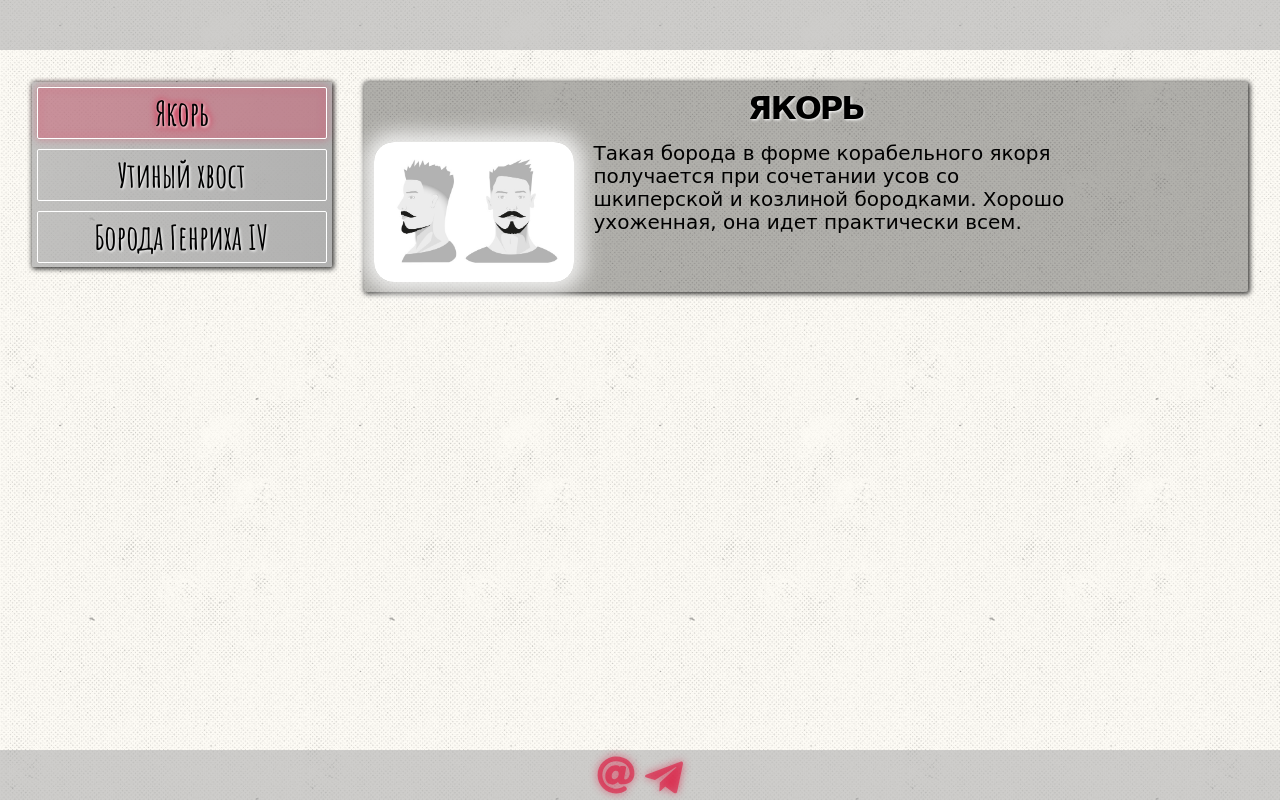
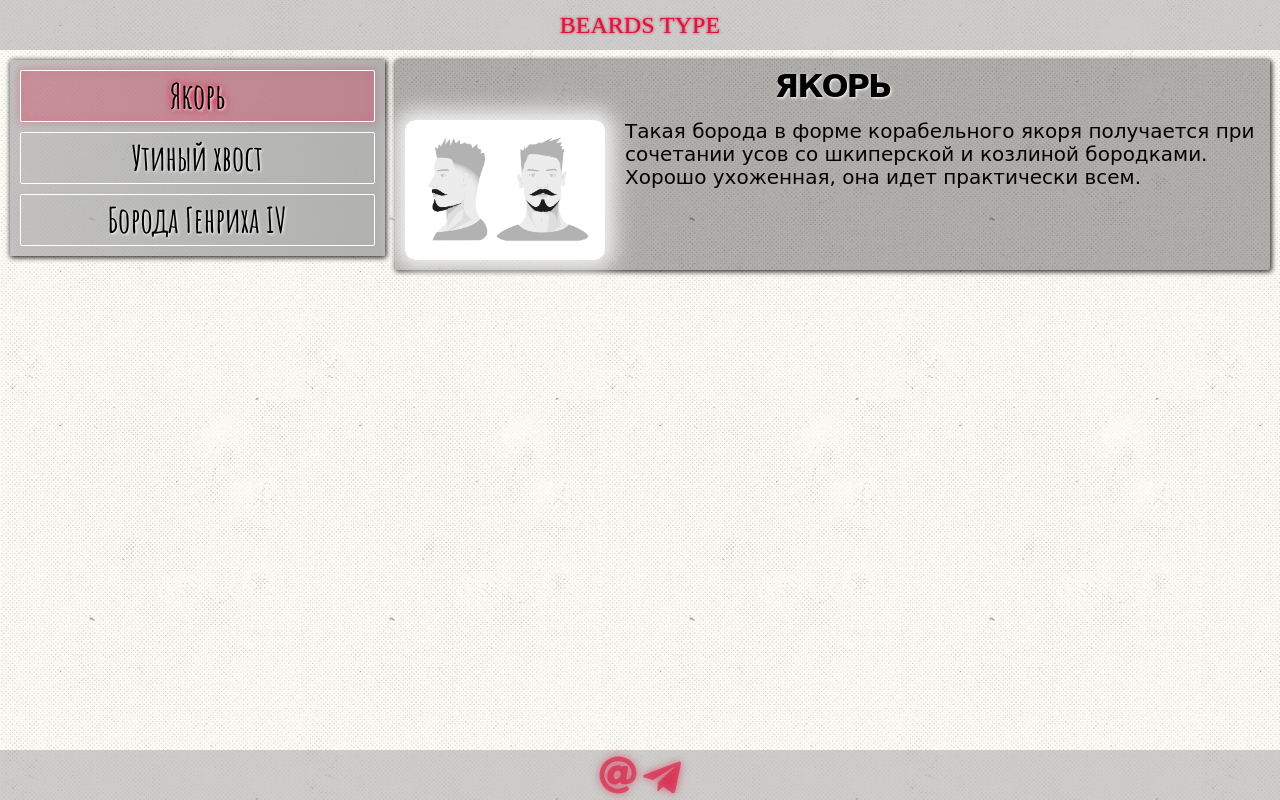
Before and after one commit to krash1408/kottans-frontend_DOM-homework, a plain HTML site: page index.html in a window 1280 px wide. Both pictures are taken after a click on the item "Якорь". Drawn offline with nearby package versions, Linux system fonts and the light colour scheme; a web font is replaced by a local one.

Commit message:
Restyling code. Change units to 'rem' and color units to 'rgba'.

```diff
--- a/index.html
+++ b/index.html
@@ -4,7 +4,8 @@
     <meta charset="UTF-8">
     <meta name="viewport" content="width=device-width, initial-scale=2.0">
     <meta http-equiv="X-UA-Compatible" content="ie=edge">
-    <title>NAV</title>
+    <title>Bearded beard</title>
+    <link rel="shortcut icon" type="image/x-icon" href="img/beard-svgrepo-com.svg" />
     <link href="https://fonts.googleapis.com/css?family=Neucha&amp;subset=cyrillic" rel="stylesheet">
     <link href="https://fonts.googleapis.com/css?family=Poiret+One&amp;subset=cyrillic" rel="stylesheet">
     <link href="https://fonts.googleapis.com/css?family=Amatic+SC:400,700&amp;subset=cyrillic" rel="stylesheet">
@@ -12,22 +13,22 @@
     <link rel="stylesheet" href="style.css">
 </head>
 <body>
-    <header></header>
-<main>
+    <header class="main-header"><span>Beards type</span></header>
+<main class="main">
     <!-- здесь JS генерирует меню навигации -->
-        <ul class="navigation__list">
-        </ul>
+    <section class="navigation">
+        <ul class="navigation__list"></ul>
+    </section>
     <!-- а здесь генерируется контент  -->
-        <div class="content__wrapper">
-        </div>
+    <section class="content">
+        <ul class="content__list"></ul>
+    </section>
 </main>
 <footer class="footer">
-    <a href="mailto:krash1408@gmail.com" target="_blank" class="contacts">
-            <svg aria-hidden="true" data-prefix="fas" data-icon="at" class="svg-inline--fa fa-at fa-w-16" role="img" viewBox="0 0 512 512"><path fill="rgba(220,20,60,.6)" d="M256 8C118.941 8 8 118.919 8 256c0 137.059 110.919 248 248 248 48.154 0 95.342-14.14 135.408-40.223 12.005-7.815 14.625-24.288 5.552-35.372l-10.177-12.433c-7.671-9.371-21.179-11.667-31.373-5.129C325.92 429.757 291.314 440 256 440c-101.458 0-184-82.542-184-184S154.542 72 256 72c100.139 0 184 57.619 184 160 0 38.786-21.093 79.742-58.17 83.693-17.349-.454-16.91-12.857-13.476-30.024l23.433-121.11C394.653 149.75 383.308 136 368.225 136h-44.981a13.518 13.518 0 0 0-13.432 11.993l-.01.092c-14.697-17.901-40.448-21.775-59.971-21.775-74.58 0-137.831 62.234-137.831 151.46 0 65.303 36.785 105.87 96 105.87 26.984 0 57.369-15.637 74.991-38.333 9.522 34.104 40.613 34.103 70.71 34.103C462.609 379.41 504 307.798 504 232 504 95.653 394.023 8 256 8zm-21.68 304.43c-22.249 0-36.07-15.623-36.07-40.771 0-44.993 30.779-72.729 58.63-72.729 22.292 0 35.601 15.241 35.601 40.77 0 45.061-33.875 72.73-58.161 72.73z"></path></svg>
-    </a>
-    <a href="https://t.me/krash1408" target="_blank" class="contacts">
-        <svg aria-hidden="true" data-prefix="fab" data-icon="telegram-plane" class="svg-inline--fa fa-telegram-plane fa-w-14" role="img" viewBox="0 0 448 512"><path fill="rgba(220,20,60,.6)" d="M446.7 98.6l-67.6 318.8c-5.1 22.5-18.4 28.1-37.3 17.5l-103-75.9-49.7 47.8c-5.5 5.5-10.1 10.1-20.7 10.1l7.4-104.9 190.9-172.5c8.3-7.4-1.8-11.5-12.9-4.1L117.8 284 16.2 252.2c-22.1-6.9-22.5-22.1 4.6-32.7L418.2 66.4c18.4-6.9 34.5 4.1 28.5 32.2z"></path></svg>
-    </a>
+    <a href="mailto:krash1408@gmail.com" target="_blank" class="footer__contacts">
+        <svg aria-hidden="true" data-prefix="fas" data-icon="at" class="svg-inline--fa fa-at fa-w-16" role="img" viewBox="0 0 512 512"><path fill="rgba(220,20,60,.6)" d="M256 8C118.941 8 8 118.919 8 256c0 137.059 110.919 248 248 248 48.154 0 95.342-14.14 135.408-40.223 12.005-7.815 14.625-24.288 5.552-35.372l-10.177-12.433c-7.671-9.371-21.179-11.667-31.373-5.129C325.92 429.757 291.314 440 256 440c-101.458 0-184-82.542-184-184S154.542 72 256 72c100.139 0 184 57.619 184 160 0 38.786-21.093 79.742-58.17 83.693-17.349-.454-16.91-12.857-13.476-30.024l23.433-121.11C394.653 149.75 383.308 136 368.225 136h-44.981a13.518 13.518 0 0 0-13.432 11.993l-.01.092c-14.697-17.901-40.448-21.775-59.971-21.775-74.58 0-137.831 62.234-137.831 151.46 0 65.303 36.785 105.87 96 105.87 26.984 0 57.369-15.637 74.991-38.333 9.522 34.104 40.613 34.103 70.71 34.103C462.609 379.41 504 307.798 504 232 504 95.653 394.023 8 256 8zm-21.68 304.43c-22.249 0-36.07-15.623-36.07-40.771 0-44.993 30.779-72.729 58.63-72.729 22.292 0 35.601 15.241 35.601 40.77 0 45.061-33.875 72.73-58.161 72.73z"></path></svg></a>
+    <a href="https://t.me/krash1408" target="_blank" class="footer__contacts">
+        <svg aria-hidden="true" data-prefix="fab" data-icon="telegram-plane" class="svg-inline--fa fa-telegram-plane fa-w-14" role="img" viewBox="0 0 448 512"><path fill="rgba(220,20,60,.6)" d="M446.7 98.6l-67.6 318.8c-5.1 22.5-18.4 28.1-37.3 17.5l-103-75.9-49.7 47.8c-5.5 5.5-10.1 10.1-20.7 10.1l7.4-104.9 190.9-172.5c8.3-7.4-1.8-11.5-12.9-4.1L117.8 284 16.2 252.2c-22.1-6.9-22.5-22.1 4.6-32.7L418.2 66.4c18.4-6.9 34.5 4.1 28.5 32.2z"></path></svg></a>
 </footer>
 <script src="index.js"></script>
 </body>
--- a/index.js
+++ b/index.js
@@ -15,7 +15,6 @@ let data = [
         'info' : 'Эта борода носит имя французского короля Генриха IV. Прекрасно отражает ее форму другое название - "бородка вокруг рта". Нежная, сексуальная и романтичная, она добавляет в облик человека нотки мужского эротизма и позволяет ему выглядеть элегантно. Людям с округлыми, полными лицами такая бородка не пойдет, а только подчеркнет недостатки их внешности.'
     },
 ];
-
 function navItemSelected(value) {
     if (value.target.nodeName !==  "LI") {
         return;
@@ -28,7 +27,6 @@ function navItemSelected(value) {
     contentArr.forEach(item => {
         item.classList.remove('content__item--visible');
     })
-
     value.target.classList.add('navigation__item--active');
     itemArr.forEach((item, index) => {
         if (item.classList.contains('navigation__item--active')) {
@@ -36,36 +34,35 @@ function navItemSelected(value) {
         }
     })
 }
-
-let itemBuild = document.querySelector('main');
+let itemBuild = document.querySelector('.main');
 data.forEach(value => {
     const navList = document.querySelector('.navigation__list');
 
-    const item = document.createElement('li');
-    item.textContent = value.title;
-    item.classList.add('navigation__item');
-    navList.appendChild(item);
+    const navItem = document.createElement('li');
+    navItem.textContent = value.title;
+    navItem.classList.add('navigation__item');
+    navList.appendChild(navItem);
 })
+data.forEach(value => {
+    const wrapper = document.querySelector('.content__list');
 
-data.forEach(value => {
-    const wrapper = document.querySelector('.content__wrapper');
-
-    let contentItem = document.createElement('div');
+    let contentItem = document.createElement('li');
     contentItem.classList.add('content__item');
     wrapper.appendChild(contentItem);
 
     let contentHeader = document.createElement('h3');
+    contentHeader.classList.add('content__title');
     contentHeader.textContent = value.title;
     contentItem.appendChild(contentHeader);
 
     let contentImage = document.createElement('img');
+    contentImage.classList.add('content__image');
     contentImage.setAttribute('src', value.img);
     contentItem.appendChild(contentImage);
 
-
     let contentInfo = document.createElement('p');
+    contentInfo.classList.add('content__info');
     contentInfo.textContent = value.info;
     contentItem.appendChild(contentInfo);
 })
-
 document.querySelector('.navigation__list').addEventListener('click', navItemSelected);
--- a/style.css
+++ b/style.css
@@ -1,170 +1,178 @@
+html {
+    font-size: 10px;
+}
 body {
     background-color: rgba(211, 211, 211, 0.568);
     background-image: url(img/bg.png);
     background-repeat: repeat;
+    font-size: 1.4rem;
 }
-
-main {
-    padding: 1em;
+.main {
+    padding: 1rem;
     display: flex;
     flex-flow: row nowrap;
 }
-header {
+.main-header {
     position: relative;
     top: 0;
     width: 100%;
-    height: 50px;
+    height: 5rem;
     background-color: rgba(175, 175, 175,.6);
-    line-height: 50px;
-    color: white;
-    text-shadow: 0 0 3px crimson;
+    font-size: 2.4rem;
+    text-transform: uppercase;
+    text-align: center;
+    line-height: 5rem;
+    color: rgb(220, 20, 60);
+    text-shadow: 0 0 .3rem rgba(220, 20, 60, 1);
+}
+.main-header span:hover {
+    filter: drop-shadow(1.6rem 1.6rem 2rem rgba(255, 0, 0, 1)) invert(75%);
+}
+/* Navigation */
+.navigation {
+    width: 30%;
 }
 .navigation__list {
     list-style-type: none;
-    padding: 0;
-    margin: 1em;
+    padding: .5rem;
+    margin: 0;
     display: flex;
     flex-flow: column;
-    flex: 0 0 24%;
-    height: 185px;
     background-image: linear-gradient(to right , rgba(169, 169, 169,.7),rgba(169, 169, 169,.9));
     border-radius: 2px;
     box-shadow: 1px 1px 5px 1px rgba(0,0,0,.8);
 }
 .navigation__item {
-    min-height: 50px;
-    line-height: 50px;
-    margin: 5px;
+    min-height: 5rem;
+    line-height: 5rem;
+    margin: .5rem;
     text-align: center;
-    font-size: 34px;
+    font-size: 3.5rem;
     text-shadow: 1px 1px 3px white;
-    border: 1px solid white;
-    border-radius: 2px;
+    border: .1rem solid white;
+    border-radius: .2rem;
     cursor: pointer;
     transition: background-color .5s;
     font-family: 'Amatic SC', cursive;
     font-weight: bold;
+    flex: 1 1 auto;
 }
 .navigation__item:hover {
     background-color:rgba(220, 20, 60,.5);
 }
 .navigation__item--active {
-    filter: drop-shadow(0 0 4px crimson);
+    filter: drop-shadow(0 0 .4rem rgba(220, 20, 60, 1));
     background-color: rgba(220, 20, 60,.15);
 }
-
-.content__wrapper {
-    width: 74%;
+/* Content */
+.content {
+    width: 70%;
+    margin-left: 1rem;
+}
+.content__list {
     position: relative;
-    margin: 1em;
+    padding: 0;
+    margin: 0;
+    list-style-type: none;
 }
 .content__item {
     background-color: rgba(0,0,0,.3);
-    border-radius: 3px;
+    border-radius: .3rem;
+    will-change: opacity;
     opacity: 0;
     transition: opacity .5s;
-    box-shadow: 1px 1px 5px 1px rgba(0,0,0,.8);
+    box-shadow: .1rem .1rem .5rem .1rem rgba(0,0,0,.8);
     position: absolute;
-    font-size: 20px;
-
+    font-size: 2rem;
     display: flex;
     flex-flow: row wrap;
-    width: 100%;
 }
 .content__item--visible {
     opacity: 1;
 }
-h3 {
+.content__title {
     margin: 0;
     text-transform: uppercase;
     width: 100%;
-    min-height: 50px;
+    min-height: 5rem;
     text-align: center;
-    line-height: 50px;
-    font-size: 32px;
-    text-shadow: 1px 1px 3px white;
+    line-height: 5rem;
+    font-size: 3.2rem;
+    text-shadow: .1rem .1rem .3rem rgba(255, 255, 255, 1);
     font-family: 'Poiret One', cursive;
-    letter-spacing: -2px;
+    letter-spacing: -.2rem;
 }
-img {
-    margin: 0.5em;
-    width: 200px;
-    height: auto;
-    height: 140px;
-    border-radius: 1em;
-    box-shadow: 0 0 20px 10px  rgba(255,255,255,.8);
+.content__image {
+    margin: 1rem;
+    width: 20rem;
+    height: 14rem;
+    border-radius: 1rem;
+    box-shadow: 0 0 2rem 1rem  rgba(255,255,255,.8);
 }
-p {
-    width: 55%;
+.content__info {
+    width: calc(100% - 24.5rem);
     padding: 0;
-    margin: 0.5em;
+    margin: 1rem;
     font-family: 'Neucha', cursive;
 }
-
+/* Footer */
 .footer {
     position: fixed;
     bottom: 0;
     width: 100%;
-    height: 50px;
+    height: 5rem;
     display: flex;
     justify-content: center;
     align-items: center;
     background-color: rgba(175, 175, 175,.6);
-    line-height: 50px;
+    line-height: 5rem;
     font-family: Arial, sans-serif;
     font-weight: bold;
-    color: white;
-    text-shadow: 0 0 3px crimson;
+    color: rgb(255, 255, 255);
+    text-shadow: 0 0 .3rem rgba(220, 20, 60, 1);
 }
-
-.contacts {
-    width: 38px;
-    height: 38px;
-    margin: auto .3em;
-    filter: drop-shadow(0 0 4px crimson);
+.footer__contacts {
+    width: 3.8rem;
+    height: 3.8rem;
+    margin: auto .3rem;
+    filter: drop-shadow(0 0 .4rem rgba(220, 20, 60, 1));
 }
-.contacts:hover {
-    filter: drop-shadow(16px 16px 20px red) invert(75%);
+.footer__contacts:hover {
+    filter: drop-shadow(1.6rem 1.6rem 2rem rgba(255, 0, 0, 1)) invert(75%);
 }
-
 @media screen and (max-width:850px) {
-    main {
-        display: flex;
+    .main {
+        padding: 0.5rem;
         flex-flow: column nowrap;
     }
+    .navigation,
+    .content {
+        width: 100%;
+        margin: 0;
+        margin-top: 1rem;
+    }
     .navigation__list {
-        flex: 1 1 100%;
         flex-flow: row nowrap;
-        height: auto;
+        justify-content: center;
     }
     .navigation__item {
-        font-size: 28px;
-        width: 33%;
-    }
-    .content__wrapper {
-        width: 95%;
-        margin: 1em;
+        flex: 1 1 auto;
     }
     .content__item {
-        width: 100%;
+        font-size: 1.8rem;
+        display: flex;
+        flex-flow: column;
     }
-    h3 {
-        margin: 0 1em;
-        text-transform: uppercase;
+    .content__title {
+        font-size: 2.4rem;
+    }
+    .content__image {
         width: 85%;
-        min-height: 50px;
-        text-align: center;
-        line-height: 50px;
-        font-size: 28px;
-        letter-spacing: -2px;
+        height: auto;
+        margin: auto;
     }
-    img {
-        flex: 0 0 85%;
-        margin: auto;
-        height: auto;
-    }
-    p {
-        margin: 1em;
+    .content__info {
+        margin: 1rem auto;
         width: 85%;
         text-align: center;
     }
```
Also changed, not shown: img/beard-svgrepo-com.svg (added).
